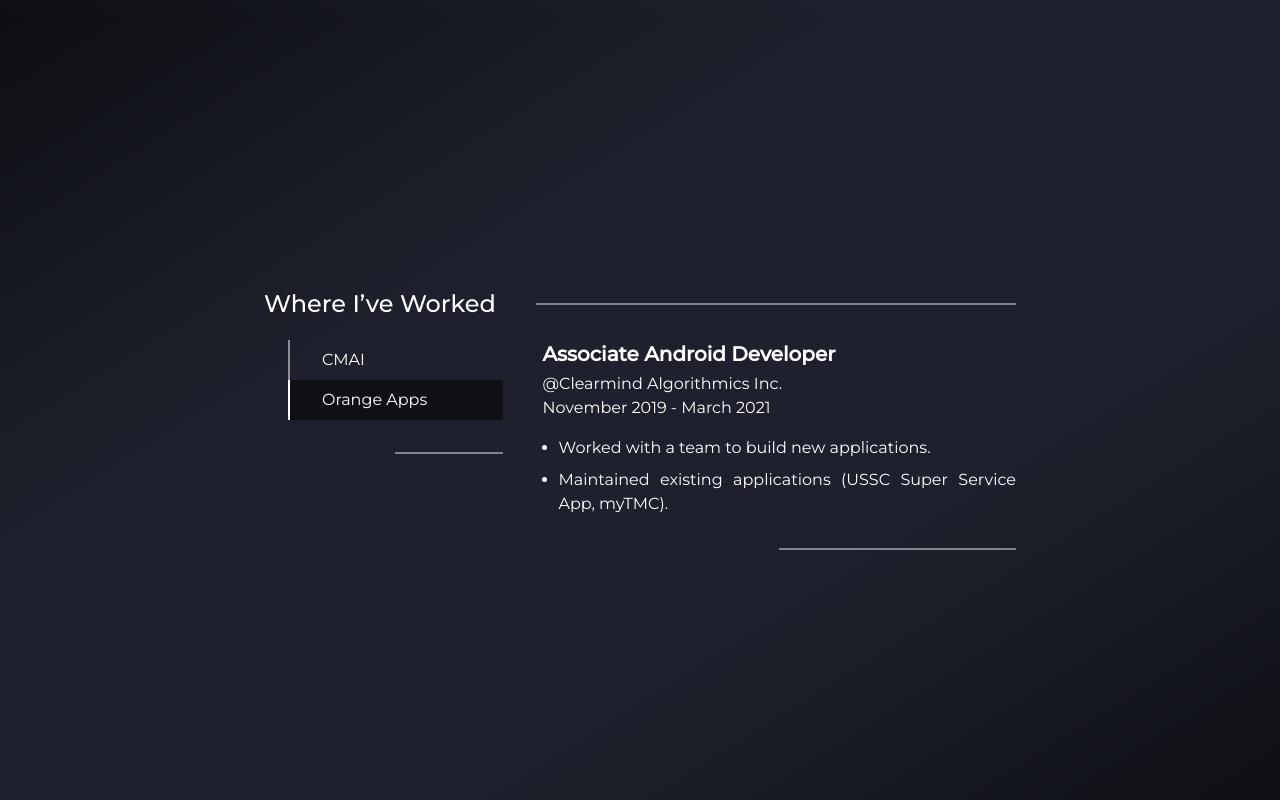
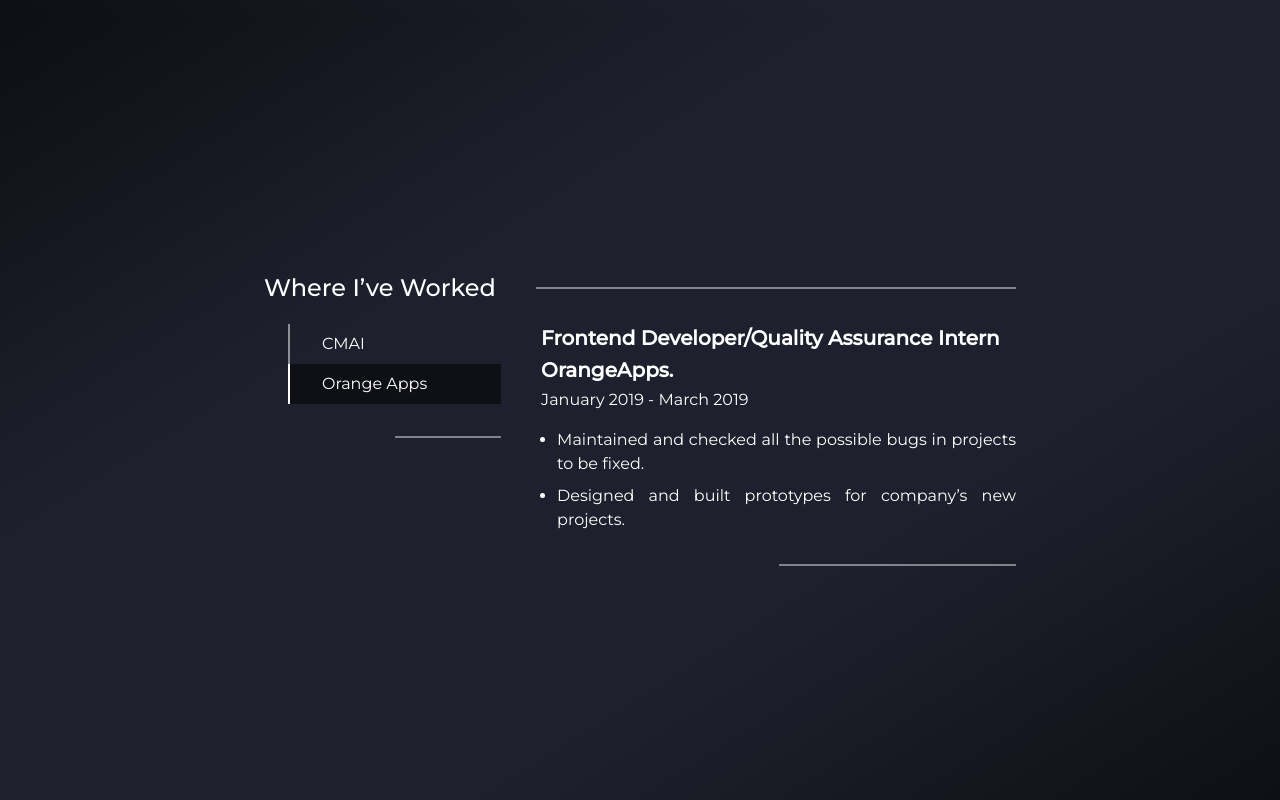
Before and after one commit to Zeaventyyy/My-Portfolio, a React (Create React App) app: page / in a window 1280 px wide. Both pictures are taken after a click on the button "Orange Apps". Shown: the part 1581-2381 px from the top of the page. Built offline with nearby package versions, Linux system fonts and the light colour scheme.

Commit message:
Added onclick for Experience

```diff
--- a/src/landingpage/experience.jsx
+++ b/src/landingpage/experience.jsx
@@ -1,6 +1,18 @@
-import React from 'react';
+import React, { useState } from 'react';
 
 function Experience() {
+  const [setActive, setActiveCmai] = useState(true);
+  const [setActiveOrangeApps, setActiveOrange] = useState(false);
+
+  const showCmai = () => {
+    setActiveCmai(true);
+    setActiveOrange(false);
+  };
+  const showOrangeApps = () => {
+    setActiveCmai(false);
+    setActiveOrange(true);
+  };
+
   return (
     <div className="h-full container mx-auto">
       <div className="flex flex-col sm:flex-row justify-center items-center h-full px-10 lg:w-[52rem] mx-auto ">
@@ -35,6 +47,7 @@ function Experience() {
               md:text-left
               "
                 type="button"
+                onClick={showCmai}
               >
                 CMAI
               </button>
@@ -63,11 +76,14 @@ function Experience() {
               md:text-left
               "
                 type="button"
+                onClick={showOrangeApps}
               >
                 Orange Apps
               </button>
               <p className="hidden md:block border-[1px] opacity-50 self-end w-1/2 mt-8  " />
             </div>
+
+            {setActive ? (
               <div className=" md:pl-10 grow">
                 <p className="text-xl font-semibold mb-1">
                   Associate Android Developer
@@ -87,7 +103,9 @@ function Experience() {
                   <p className="border-[1px] opacity-50 self-end w-1/2 mt-8  " />
                 </div>
               </div>
-            <div className="hidden md:pl-10 grow">
+            ) : null}
+            {setActiveOrangeApps ? (
+              <div className="md:pl-10 grow">
                 <p className="text-xl font-semibold mb-1">
                   Frontend Developer/Quality Assurance Intern
                 </p>
@@ -96,19 +114,17 @@ function Experience() {
                 <div className="flex flex-col">
                   <ul className="list-disc list-outside ml-4">
                     <li className="mt-4 mb-2">
-                    <p>
                       Maintained and checked all the possible bugs in projects
                       to be fixed.
-                    </p>
                     </li>
                     <li>
-                    <p>
                       Designed and built prototypes for company’s new projects.
-                    </p>
                     </li>
                   </ul>
+                  <p className="border-[1px] opacity-50 self-end w-1/2 mt-8  " />
                 </div>
               </div>
+            ) : null}
           </div>
         </section>
       </div>
```
Lines whose indentation alone changed are shown as unchanged.
